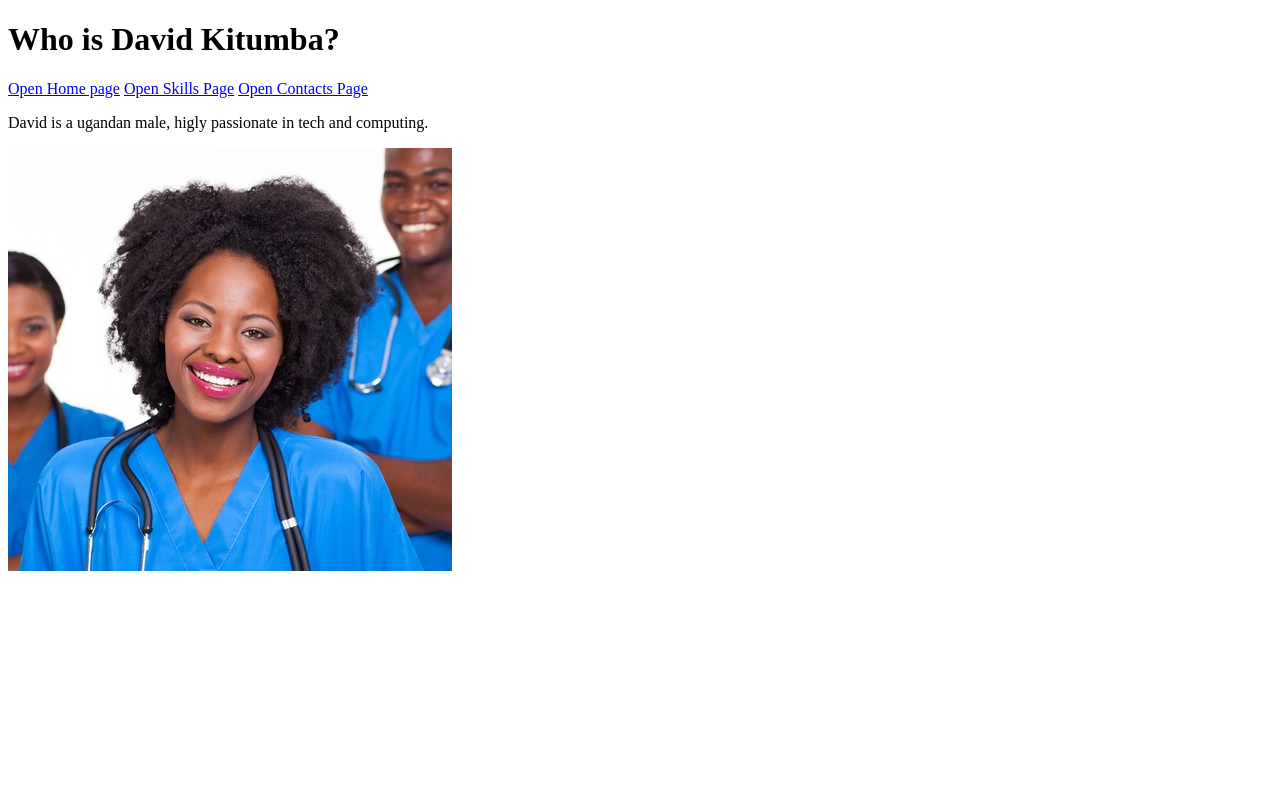
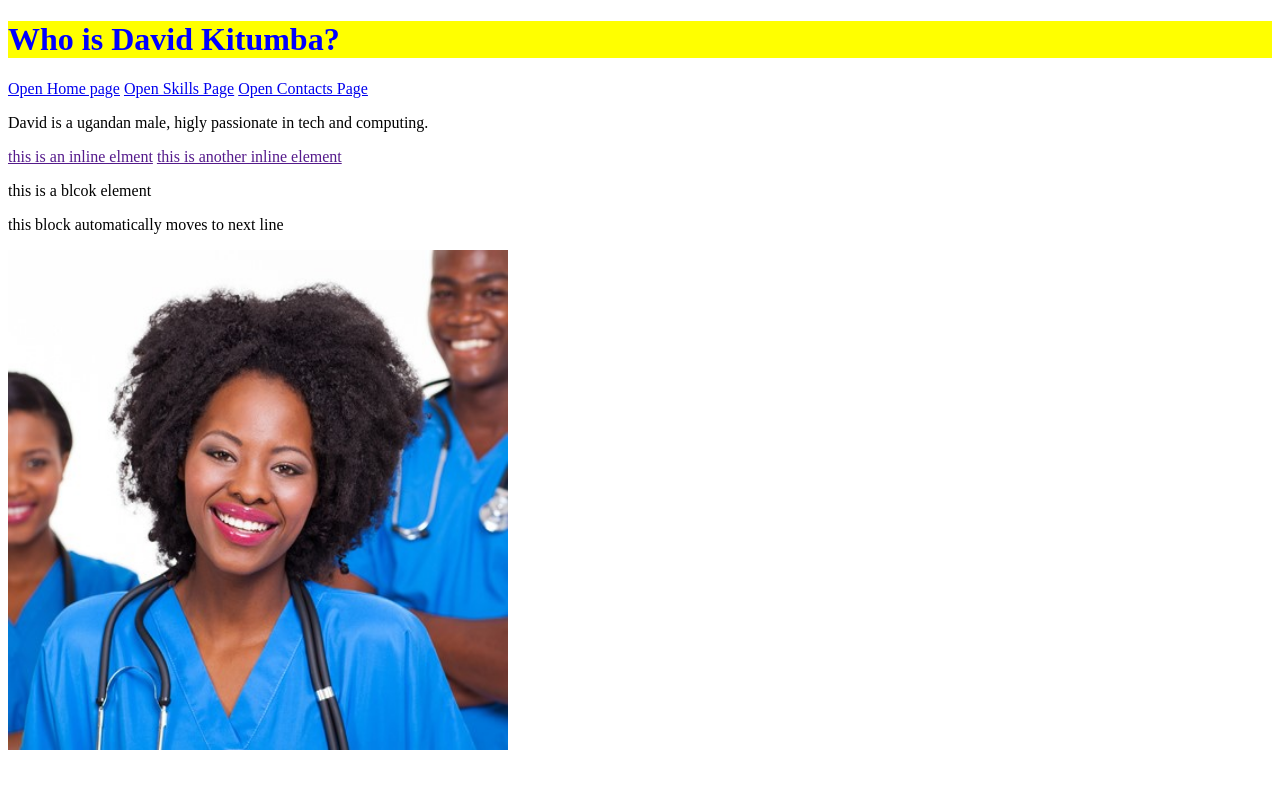
Before and after one commit to Davidkitumba/task2, a plain HTML site: page index.html in a window 1280 px wide. Drawn offline with Linux system fonts and the light colour scheme.

Commit message:
Update index.html

```diff
--- a/index.html
+++ b/index.html
@@ -8,7 +8,8 @@
 
 </head>
 <body>
-    <h1>Who is David Kitumba?</h1>
+    <!--this is inline css-->
+    <h1 style="color: blue; background-color: yellow;">Who is David Kitumba?</h1>
         <a href="index.html">Open Home page</a>
         <a href="skills.html">Open Skills Page</a>
         <a href="contacts.html">Open Contacts Page</a>
@@ -16,6 +17,9 @@
     <p> David is a ugandan male, higly passionate in tech
         and computing.
     </p>
-    <img src="nurses.jpg" alt="this is an image of an african nurse">
+    <a href="">this is an inline elment</a>
+    <a href="">this is another inline element</a>
+    <p>this is a blcok element</p><p> this block automatically moves to next line</p>
+    <img src="nurses.jpg" width="500px" height="500px" alt="this is an image of an african nurse">
 </body>
 </html>
```
